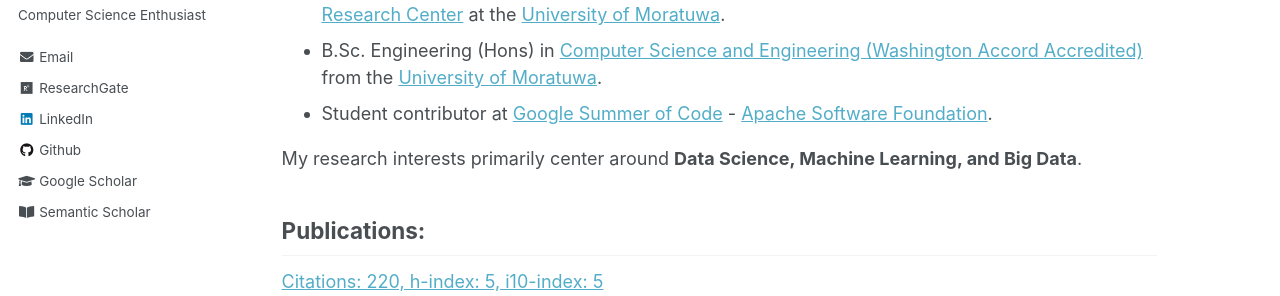
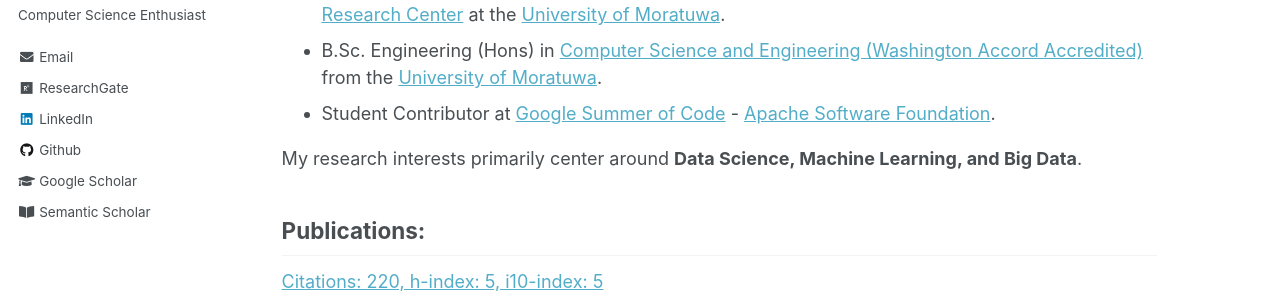
Before and after one commit to buddhiayesha2015/buddhiayesha2015.github.io, a Jekyll site: the page built from _pages/about.md, in a window 1280 px wide and 900 px high. Shown: the part 330-626 px from the top of the window. Built offline with Jekyll 4.4.1, drawn with Linux system fonts in a browser that asks for light colours.

```diff
--- a/_pages/about.md
+++ b/_pages/about.md
@@ -12,7 +12,7 @@ redirect_from:
 * Graduate Teaching Assistant in the [Department of Computer Science & Engineering](https://cse.mrt.ac.lk/) at the [University of Moratuwa](https://uom.lk/).
 * Senior Research Engineer in the [DataSEARCH - Data Science, Engineering, and Analytics Research Center](https://uom.lk/datasearch/projects) at the [University of Moratuwa](https://uom.lk/).
 * B.Sc. Engineering (Hons) in [Computer Science and Engineering (Washington Accord Accredited)](https://cse.mrt.ac.lk/) from the [University of Moratuwa](https://uom.lk/).
-* Student contributor at [Google Summer of Code](https://summerofcode.withgoogle.com/) - [Apache Software Foundation](https://summerofcode.withgoogle.com/archive/2017/projects/6359040665845760).
+* Student Contributor at [Google Summer of Code](https://summerofcode.withgoogle.com/) - [Apache Software Foundation](https://summerofcode.withgoogle.com/archive/2017/projects/6359040665845760).
 
 My research interests primarily center around **Data Science, Machine Learning, and Big Data**.
 
```
